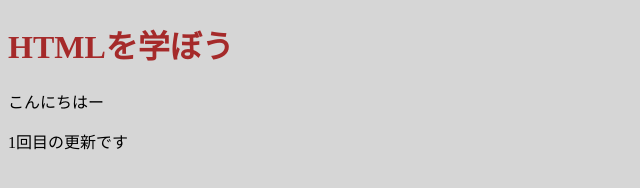
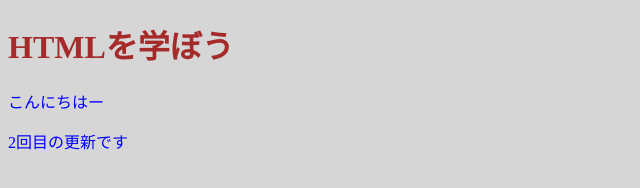
Before and after one commit to kishikawa4024/my_web_page, a plain HTML site: page index.html in a window 1280 px wide. Shown: the whole page, without its empty margins (0-640 px from the left). Drawn offline with Linux system fonts and the light colour scheme.

Commit message:
2回目の更新です

```diff
--- a/index.html
+++ b/index.html
@@ -8,13 +8,16 @@
             background-color: #cccccccc;
         }
         h1 {
-          color: brown;
+            color: brown;
+        }
+        p {
+            color: blue;
         }
     </style>
 </head>
 <body>
     <h1>HTMLを学ぼう</h1>
     <p>こんにちはー</p>
-    <p>1回目の更新です</p>
+    <p>2回目の更新です</p>
 </body>
 </html>
```
